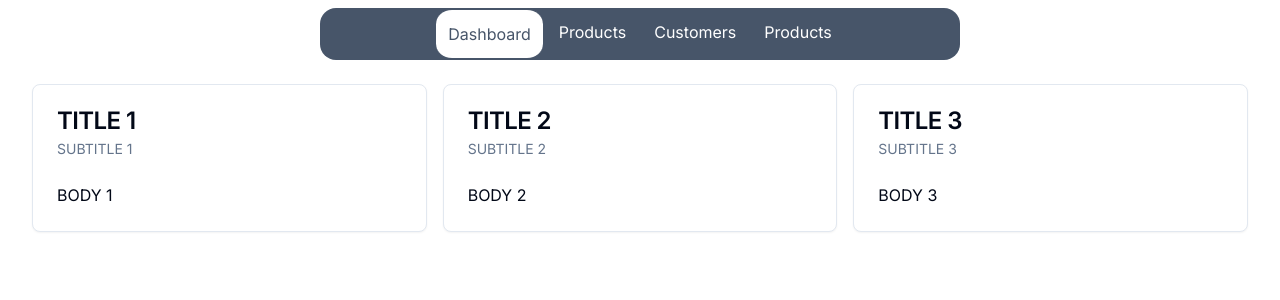
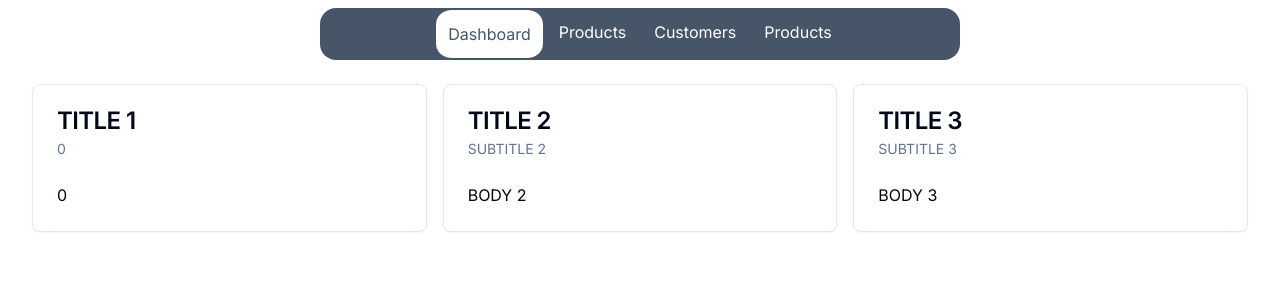
Before and after one commit to isamail-el-youssefi/nextjs-ecommerce, a Next.js app: page /admin in a window 1280 px wide. Shown: the top 300 px of the page. Built offline with nearby package versions, Linux system fonts and the light colour scheme; no server answers; the database is empty.

Commit message:
getting the data from the db and passing it to the dashboardcard conponents

```diff
--- a/src/app/admin/page.tsx
+++ b/src/app/admin/page.tsx
@@ -5,12 +5,25 @@ import {
   CardHeader,
   CardTitle,
 } from "@/components/ui/card";
+import db from "@/db/db";
 import React from "react";
 
-export default function AdminDashboard() {
+async function getSalesData() {
+  const data = await db.order.aggregate({
+    _sum: { pricePaidInCents: true },
+    _count: true,
+  });
+  return {
+    amount: (data._sum.pricePaidInCents || 0) / 100,
+    numberOfSales: data._count,
+  };
+}
+
+export default async function AdminDashboard() {
+  const { amount, numberOfSales } = await getSalesData();
   return (
     <div className="grid grid-cols-1 md:grid-cols-2 lg:grid-cols-3 gap-4">
-      <DashboardCard title="TITLE 1" subtitle="SUBTITLE 1" body="BODY 1" />
+      <DashboardCard title="TITLE 1" subtitle={numberOfSales} body={amount} />
       <DashboardCard title="TITLE 2" subtitle="SUBTITLE 2" body="BODY 2" />
       <DashboardCard title="TITLE 3" subtitle="SUBTITLE 3" body="BODY 3" />
     </div>
--- /dev/null
+++ b/src/db/db.ts
@@ -0,0 +1,15 @@
+import { PrismaClient } from "@prisma/client"
+
+const prismaClientSingleton = () => {
+  return new PrismaClient()
+}
+
+declare global {
+  var prisma: undefined | ReturnType<typeof prismaClientSingleton>
+}
+
+const db = globalThis.prisma ?? prismaClientSingleton()
+
+export default db
+
+if (process.env.NODE_ENV !== "production") globalThis.prisma = db
```
